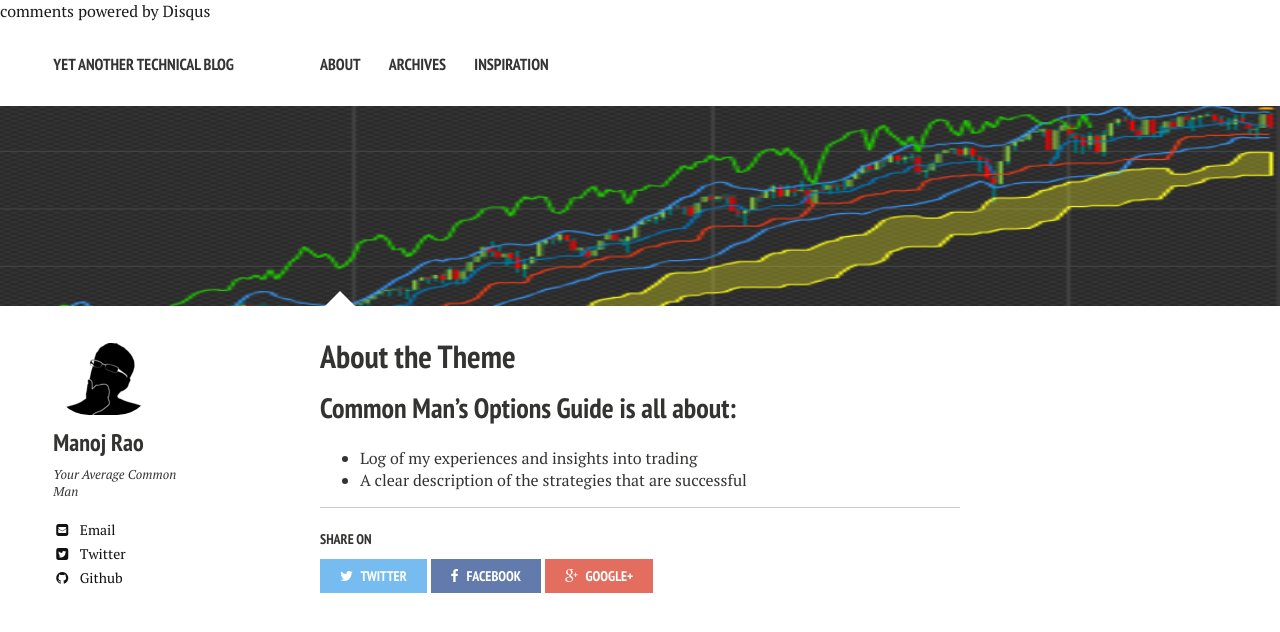
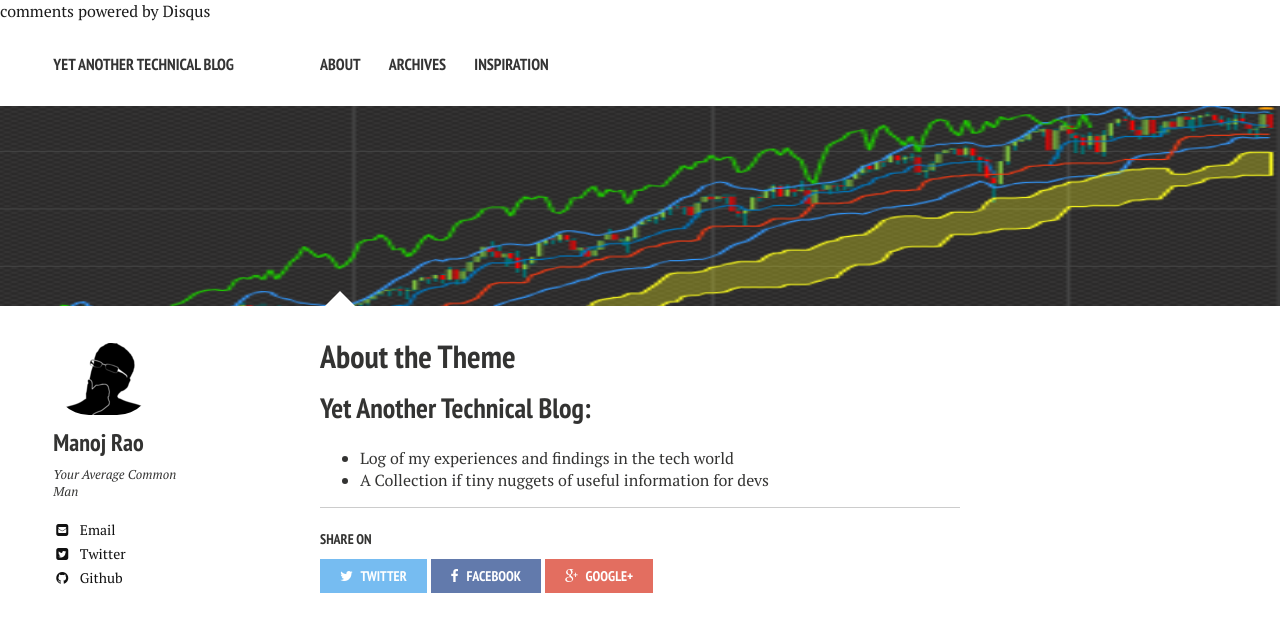
Before and after one commit to mycpuorg/mycpuorg.github.io, a Jekyll site: the page built from about/index.md, in a window 1280 px wide, cut to the strip 0-647 px from the top of the page. Shown: the top 632 px of the strip. Built offline with Jekyll 4.4.1, drawn with Linux system fonts in a browser that asks for light colours; nearby versions of some CDN libraries; comment, search, counter and statistics services are not loaded.

Commit message:
modify the about page

```diff
--- a/about/index.md
+++ b/about/index.md
@@ -1,7 +1,7 @@
 ---
 layout: page
 title: About the Theme
-tags: [Options, Investing, Trading]
+tags: [tech, linux, kernel, tracing, perf, filesystems, about, author]
 modified: 2014-08-08T20:53:07.573882-04:00
 comments: true
 image:
@@ -10,7 +10,7 @@ image:
   creditlink:
 ---
 
-## Common Man's Options Guide is all about:
+## Yet Another Technical Blog:
 
-* Log of my experiences and insights into trading
-* A clear description of the strategies that are successful
+* Log of my experiences and findings in the tech world
+* A Collection if tiny nuggets of useful information for devs
```
